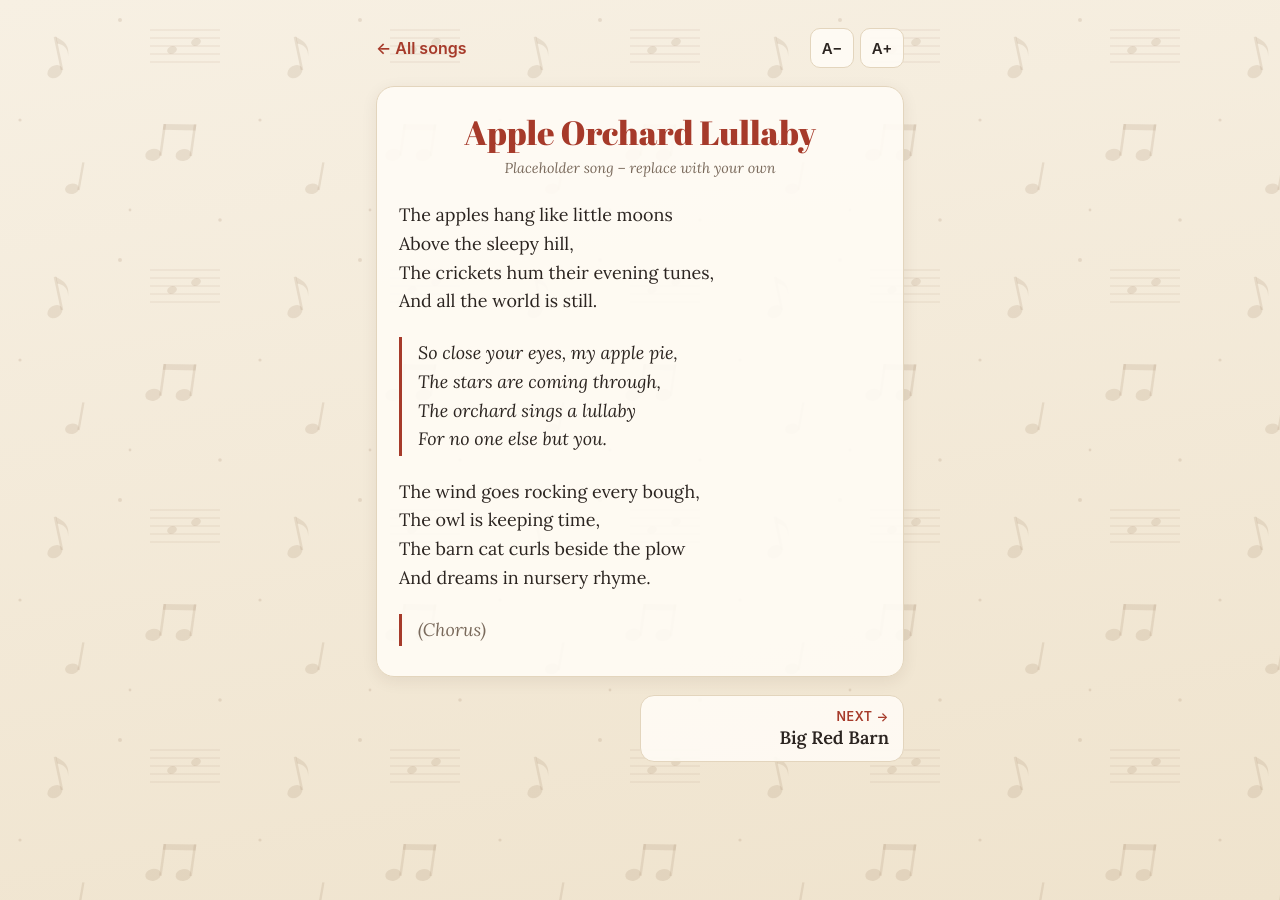
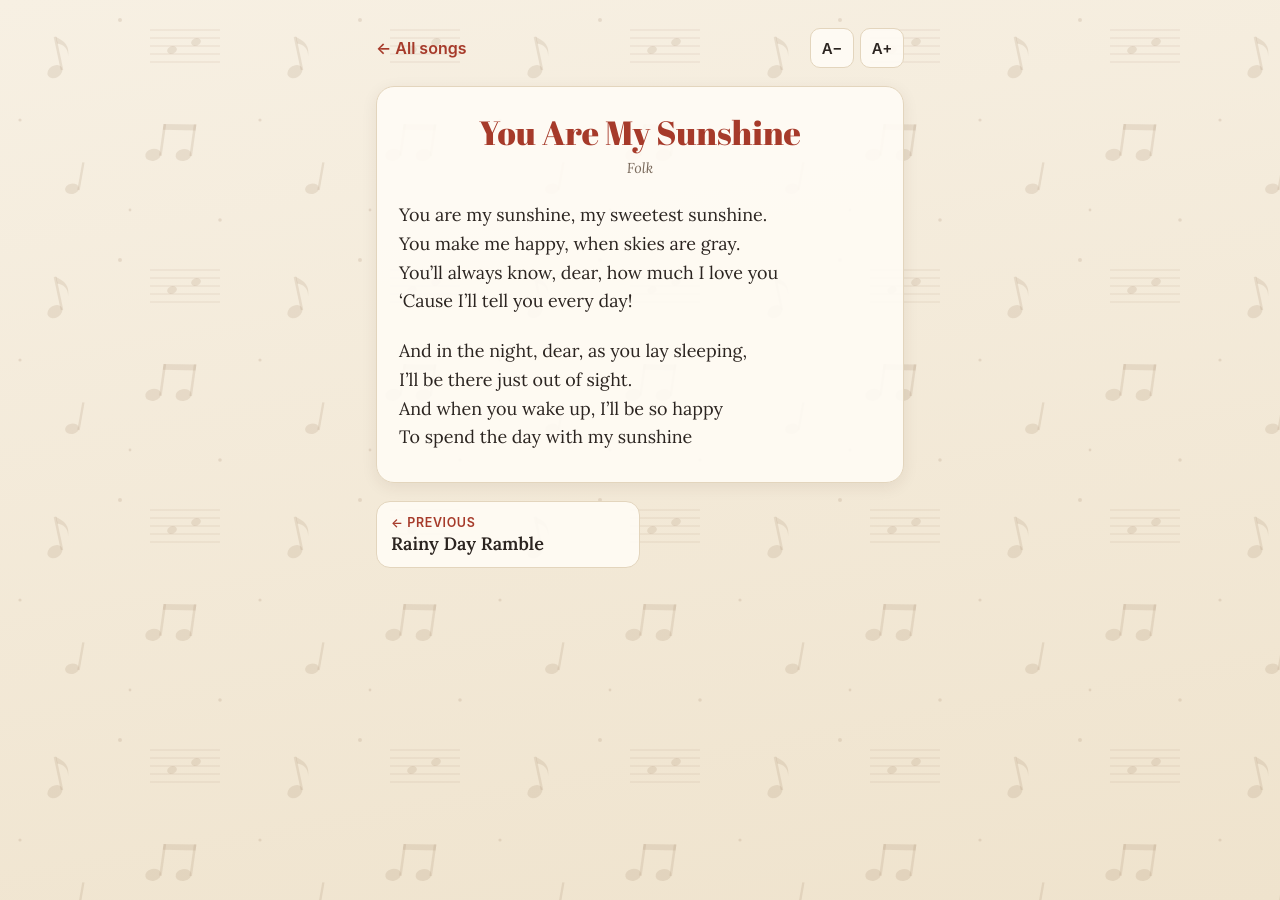
Before and after one commit to baby-brazos/songbook, a Jekyll site: the page built from _songs/apple-orchard-lullaby.md, in a window 1280 px wide. Built offline with Jekyll 4.4.1, drawn with Linux system fonts in a browser that asks for light colours.

Commit message:
Update apple-orchard-lullaby.md

```diff
--- a/_songs/apple-orchard-lullaby.md
+++ b/_songs/apple-orchard-lullaby.md
@@ -1,21 +1,13 @@
 ---
-title: "Apple Orchard Lullaby"
-credit: "Placeholder song – replace with your own"
+title: "You Are My Sunshine"
+credit: "Folk"
 ---
+You are my sunshine, my sweetest sunshine.
+You make me happy, when skies are gray.
+You'll always know, dear, how much I love you
+'Cause I'll tell you every day!
 
-The apples hang like little moons
-Above the sleepy hill,
-The crickets hum their evening tunes,
-And all the world is still.
-
-> So close your eyes, my apple pie,
-> The stars are coming through,
-> The orchard sings a lullaby
-> For no one else but you.
-
-The wind goes rocking every bough,
-The owl is keeping time,
-The barn cat curls beside the plow
-And dreams in nursery rhyme.
-
-> *(Chorus)*
+And in the night, dear, as you lay sleeping,
+I'll be there just out of sight.
+And when you wake up, I'll be so happy
+To spend the day with my sunshine
```
